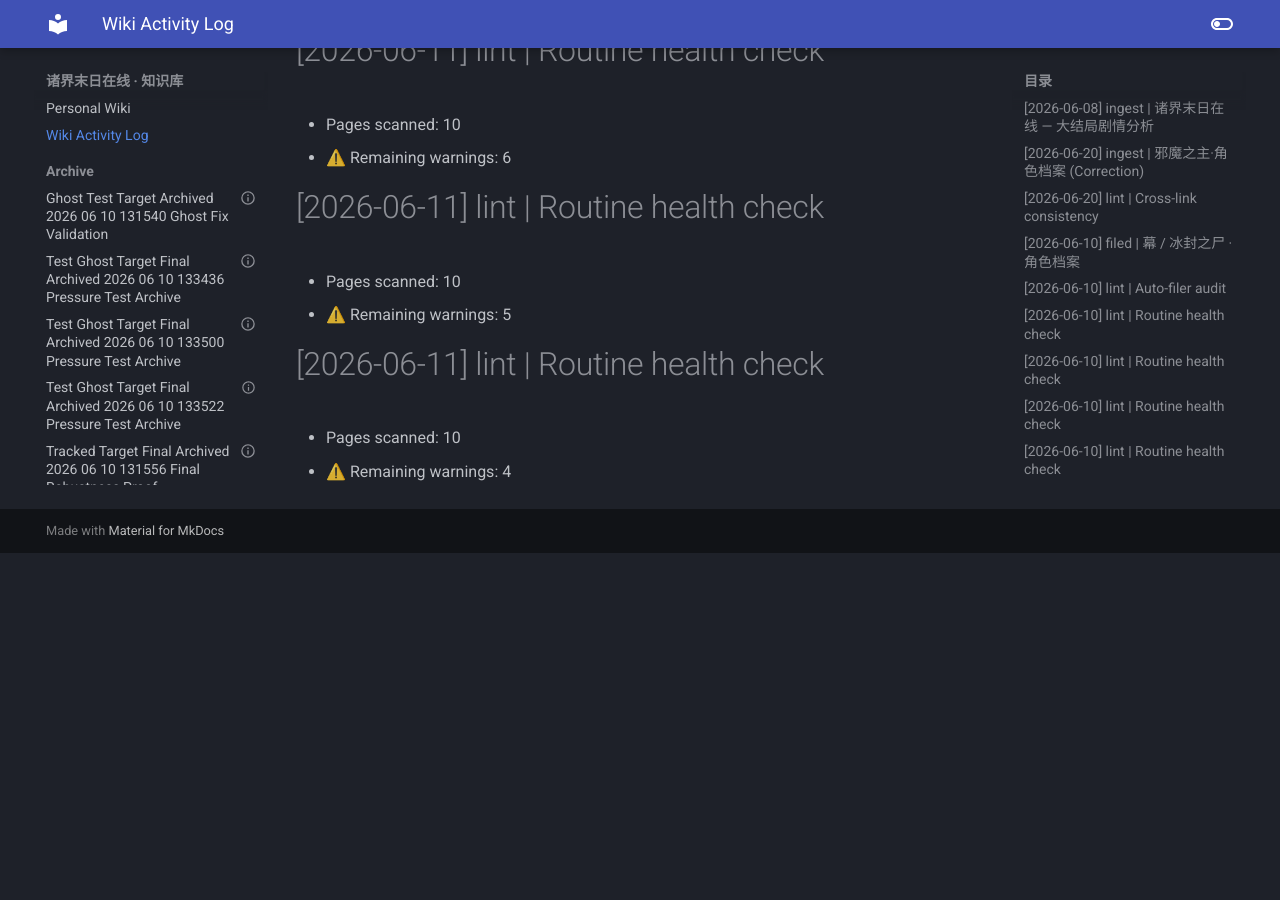
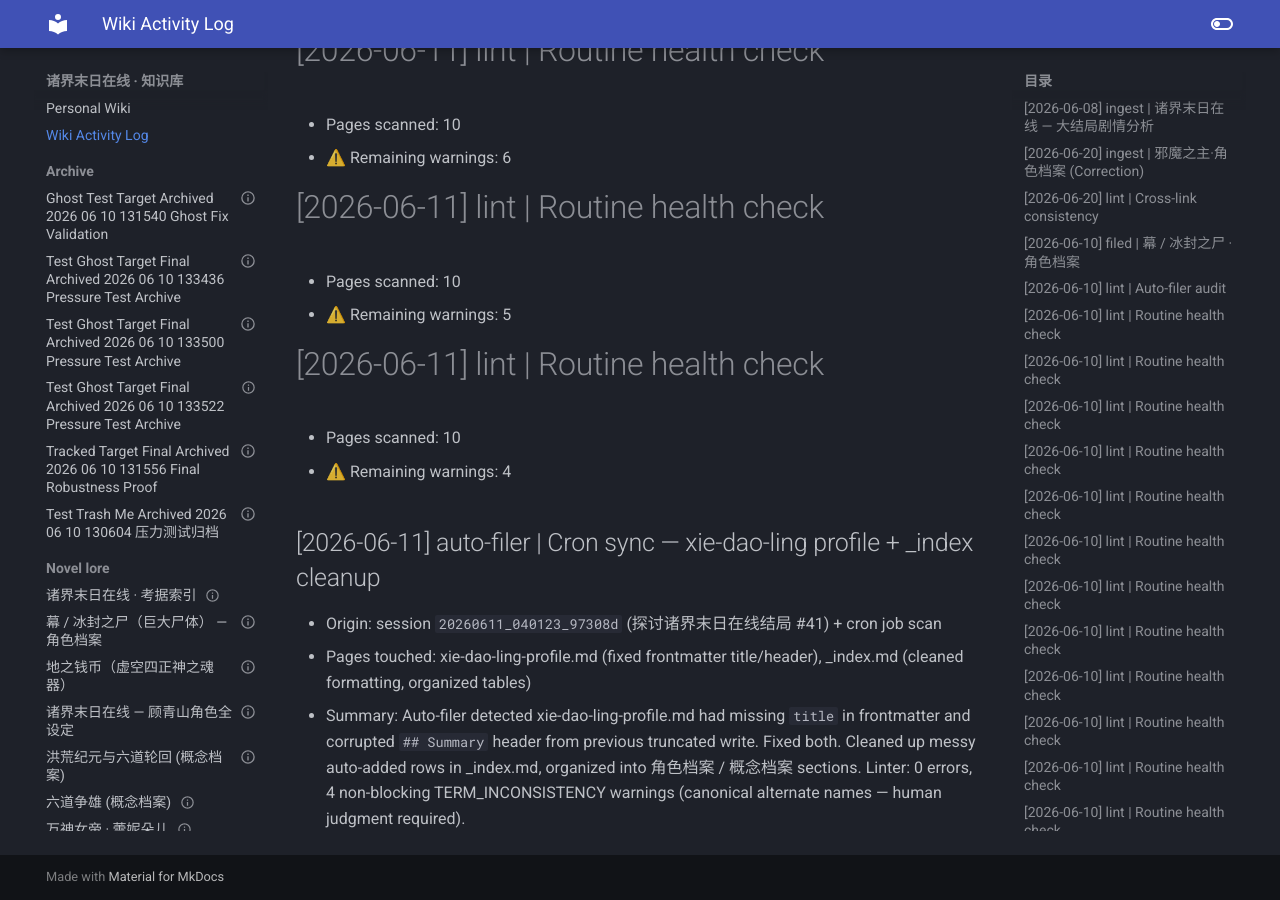
Before and after one commit to Zack3155/llm-wiki, an MkDocs documentation site: the page built from docs/log.md, in a window 1280 px wide and 900 px high, scrolled down 18876 px. Built offline with MkDocs 1.6.1 and Material for MkDocs 9.7.7, drawn with Linux system fonts in a browser that asks for light colours; before the commit the page ends 19429 px from its top, so only the background shows below that.

Commit message:
auto-filer: append log entry + final sync

```diff
--- a/docs/log.md
+++ b/docs/log.md
@@ -403,3 +403,8 @@
 # [2026-06-11] lint | Routine health check
 - Pages scanned: 10
 - ⚠️ Remaining warnings: 4
+
+## [2026-06-11] auto-filer | Cron sync — xie-dao-ling profile + _index cleanup
+- Origin: session `20260611_040123_97308d` (探讨诸界末日在线结局 #41) + cron job scan
+- Pages touched: xie-dao-ling-profile.md (fixed frontmatter title/header), _index.md (cleaned formatting, organized tables)
+- Summary: Auto-filer detected xie-dao-ling-profile.md had missing `title` in frontmatter and corrupted `## Summary` header from previous truncated write. Fixed both. Cleaned up messy auto-added rows in _index.md, organized into 角色档案 / 概念档案 sections. Linter: 0 errors, 4 non-blocking TERM_INCONSISTENCY warnings (canonical alternate names — human judgment required).
```
